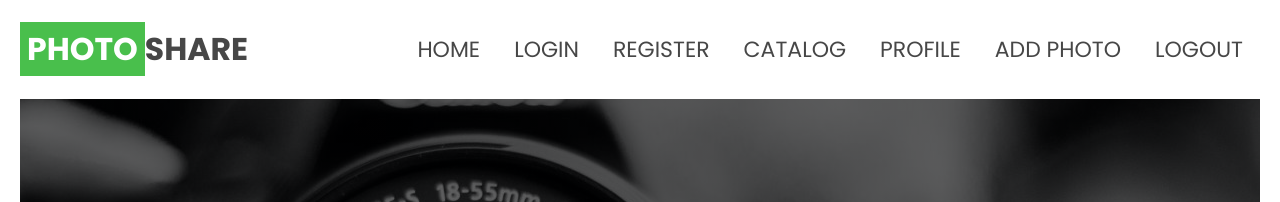
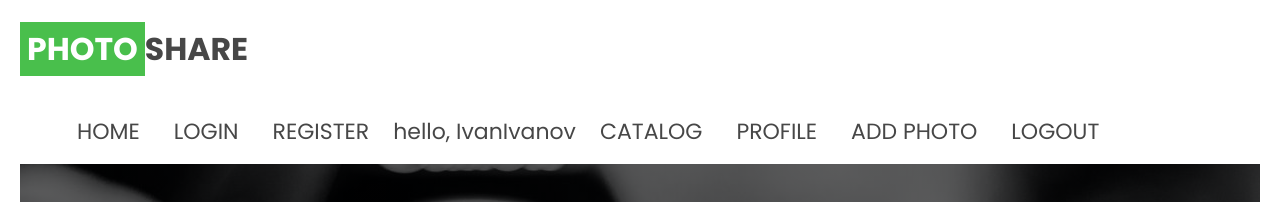
Before and after one commit to RadostinKirov/photoshare-app, a React (Create React App) app: page / in a window 1280 px wide. Shown: the top 202 px of the page. Built offline with nearby package versions, Linux system fonts and the light colour scheme.

Commit message:
hello-user added
hello user added to the header

```diff
--- a/public/styles/header.css
+++ b/public/styles/header.css
@@ -98,3 +98,18 @@ header li a:hover {
     border: 1px solid orange;
     transition: 0.8s;
 }
+
+header .hello-user {
+    border: 3px solid white;
+    padding: 2px 4px;
+    border-radius: 10px;
+}
+
+header .hello-user:hover {
+border-color: rgb(73, 191, 76);
+text-decoration: none;
+color: rgb(71, 71, 71);
+background-color: white;
+padding: 2px 4px;
+transition: 0.3s;
+}
--- a/src/components/Header/Header.js
+++ b/src/components/Header/Header.js
@@ -13,6 +13,7 @@ const Header = () => {
                 <li><a href="#">REGISTER</a></li>
             </div>
             <div className="user">
+                <li><a href="#" class="hello-user">hello, IvanIvanov</a></li>
                 <li><a href="#">CATALOG</a></li>
                 <li><a href="#">PROFILE</a></li>
                 <li><a href="#">ADD PHOTO</a></li>
```
